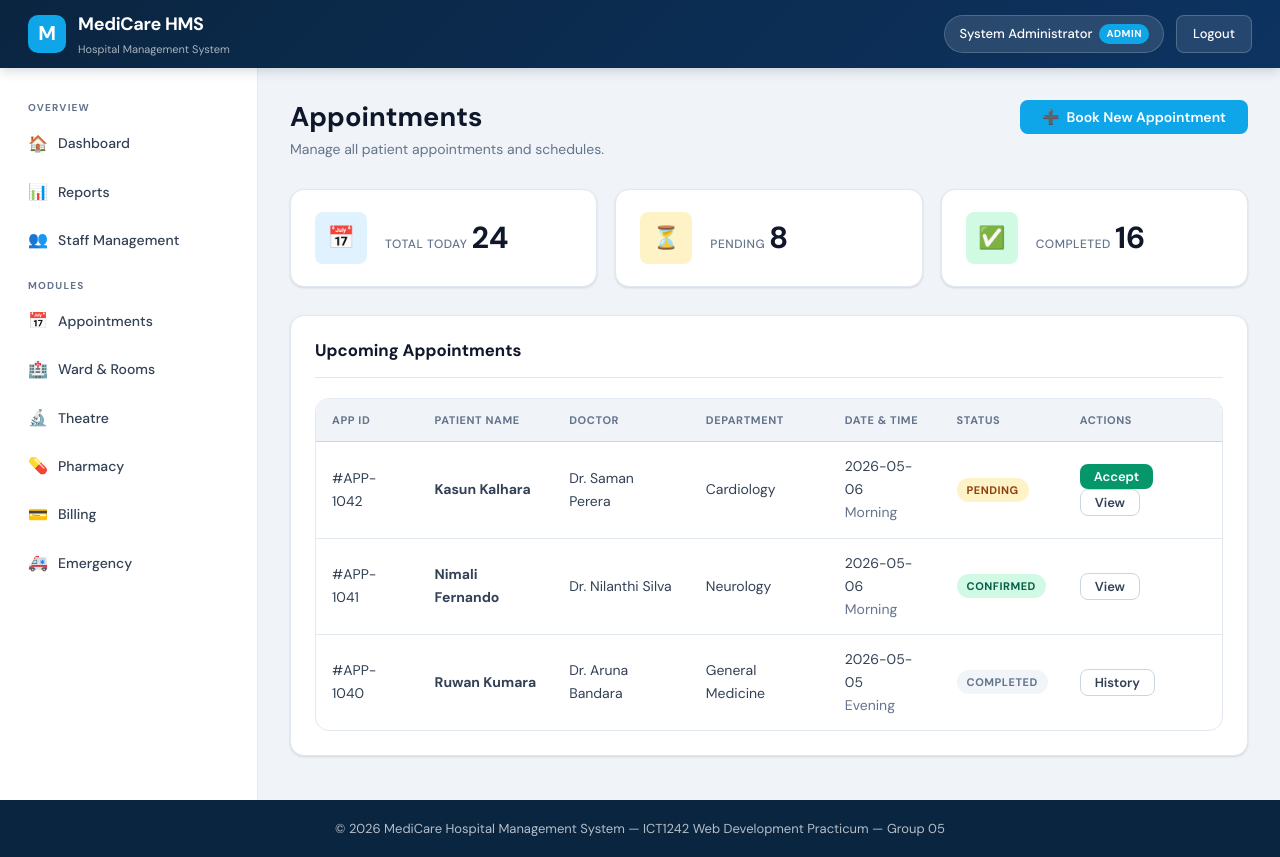
After one commit to Hasaranga-kariyawasam/Hospital-Management-System, a PHP site: page /modules/appointments/my_appointment.php in a window 1280 px wide. The commit adds this page. Run offline with PHP 8.4, Linux system fonts and the light colour scheme; a user stored in the database is signed in.

Commit message:
ubdate appoinment part

```diff
--- a/index.php
+++ b/index.php
@@ -10,7 +10,7 @@ if (isset($_SESSION['user_id'])) {
         'doctor'     => "$base/modules/appointments/doctor_schedule.php",
         'reception'  => "$base/modules/appointments/opd_walkin.php",
         'pharmacist' => "$base/modules/pharmacy/pharmacy_queue.php",
-        'patient'    => "$base/modules/appointments/my_appointments.php",
+        'patient'    => "$base/modules/appointments/my_appointment.php",
         'dispatcher' => "$base/modules/emergency/dispatcher_dashboard.php",
         'driver'     => "$base/modules/emergency/driver_job.php",
     ];
--- /dev/null
+++ b/modules/appointments/my_appointment.php
@@ -0,0 +1,120 @@
+<?php
+// 1. පරිශීලකයා ලොග් වී ඇත්දැයි පරීක්ෂා කිරීම (Session Check)
+require_once '../../includes/session_check.php';
+
+// 2. පිටුවේ මූලික සැකසුම්
+$pageTitle  = "Appointments Management";
+$useSidebar = true;
+$isPublic   = false;
+
+// 3. Header සහ Sidebar එකතු කිරීම
+include '../../includes/header.php';
+include '../../includes/sidebar.php';
+?>
+
+<main class="main-content">
+
+    <!-- පිටුවේ ශීර්ෂය (Page Header) -->
+    <div class="page-header">
+        <div class="page-header-title">
+            <h2>Appointments</h2>
+            <p>Manage all patient appointments and schedules.</p>
+        </div>
+        <div>
+            <a href="book.php" class="btn btn-primary">
+                <span class="icon">➕</span> Book New Appointment
+            </a>
+        </div>
+    </div>
+
+    <!-- කෙටි සාරාංශ දත්ත පෙන්වන කොටස (Stat Cards) -->
+    <div class="stat-grid">
+        <div class="stat-card">
+            <div class="stat-icon blue">📅</div>
+            <div>
+                <span class="stat-label">Total Today</span>
+                <span class="stat-value">24</span>
+            </div>
+        </div>
+        <div class="stat-card">
+            <div class="stat-icon yellow">⏳</div>
+            <div>
+                <span class="stat-label">Pending</span>
+                <span class="stat-value">8</span>
+            </div>
+        </div>
+        <div class="stat-card">
+            <div class="stat-icon green">✅</div>
+            <div>
+                <span class="stat-label">Completed</span>
+                <span class="stat-value">16</span>
+            </div>
+        </div>
+    </div>
+
+    <!-- දත්ත වගුව (Data Table) -->
+    <div class="card">
+        <div class="card-header">
+            <h3>Upcoming Appointments</h3>
+        </div>
+
+        <div class="table-wrap">
+            <table class="data-table">
+                <thead>
+                    <tr>
+                        <th>App ID</th>
+                        <th>Patient Name</th>
+                        <th>Doctor</th>
+                        <th>Department</th>
+                        <th>Date & Time</th>
+                        <th>Status</th>
+                        <th>Actions</th>
+                    </tr>
+                </thead>
+                <tbody>
+                    <!-- දත්ත ගබඩාවෙන් (Database) ගත් අයුරින් මෙහි දත්ත පෙන්විය යුතුය -->
+                    <tr>
+                        <td>#APP-1042</td>
+                        <td class="fw-bold">Kasun Kalhara</td>
+                        <td>Dr. Saman Perera</td>
+                        <td>Cardiology</td>
+                        <td>2026-05-06 <br><span class="text-muted">Morning</span></td>
+                        <td><span class="badge badge-warning">Pending</span></td>
+                        <td>
+                            <a href="#" class="btn btn-sm btn-success">Accept</a>
+                            <a href="#" class="btn btn-sm btn-secondary">View</a>
+                        </td>
+                    </tr>
+                    <tr>
+                        <td>#APP-1041</td>
+                        <td class="fw-bold">Nimali Fernando</td>
+                        <td>Dr. Nilanthi Silva</td>
+                        <td>Neurology</td>
+                        <td>2026-05-06 <br><span class="text-muted">Morning</span></td>
+                        <td><span class="badge badge-success">Confirmed</span></td>
+                        <td>
+                            <a href="#" class="btn btn-sm btn-secondary">View</a>
+                        </td>
+                    </tr>
+                    <tr>
+                        <td>#APP-1040</td>
+                        <td class="fw-bold">Ruwan Kumara</td>
+                        <td>Dr. Aruna Bandara</td>
+                        <td>General Medicine</td>
+                        <td>2026-05-05 <br><span class="text-muted">Evening</span></td>
+                        <td><span class="badge badge-neutral">Completed</span></td>
+                        <td>
+                            <a href="#" class="btn btn-sm btn-secondary">History</a>
+                        </td>
+                    </tr>
+                </tbody>
+            </table>
+        </div>
+    </div>
+
+</main>
+
+<?php
+// 4. Footer එකතු කිරීම
+include '../../includes/footer.php';
+?>
```
Also changed, not shown: modules/appointments/book.php (added, +124 -0 lines), sql/hospital_db.sql (indentation only).
